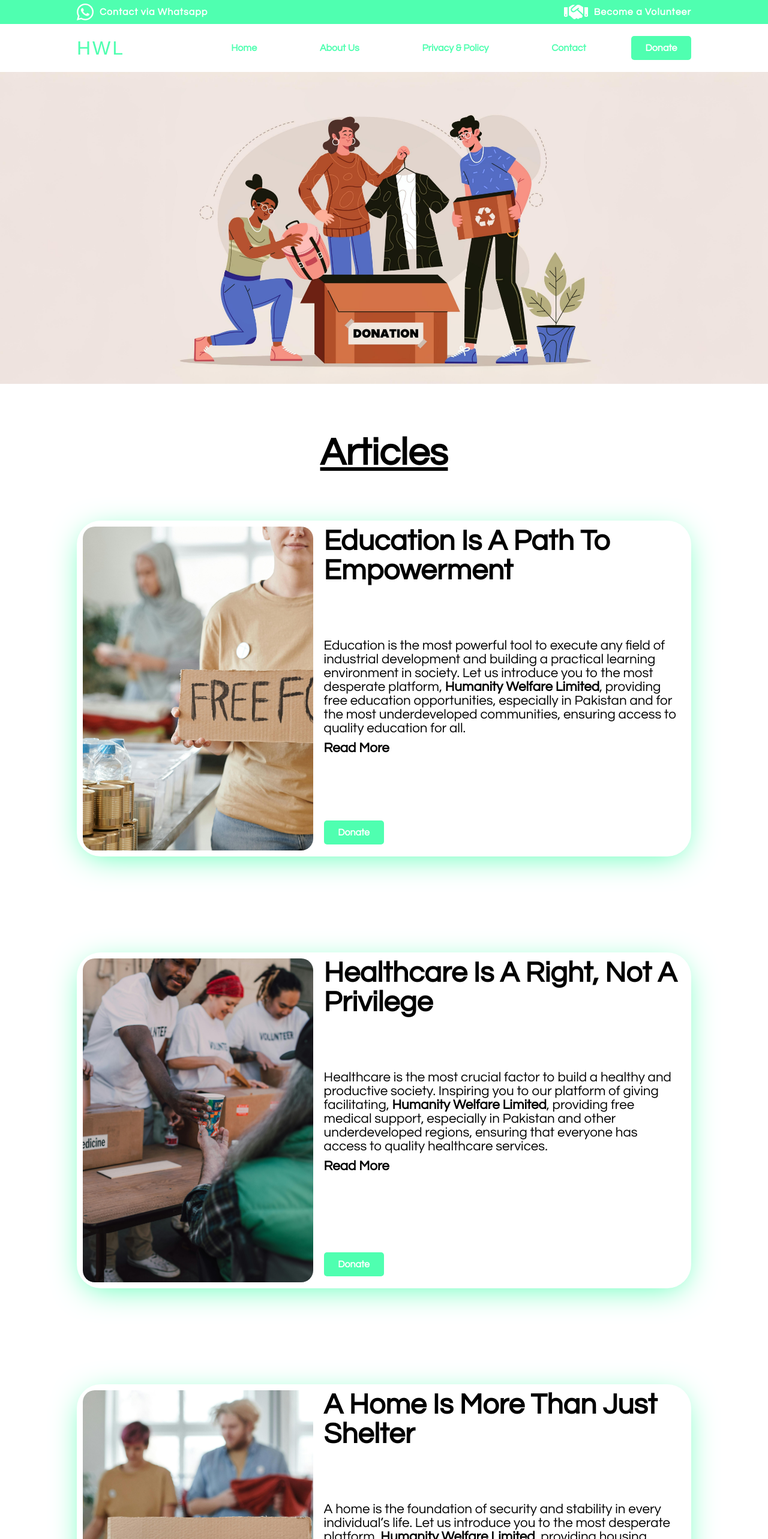
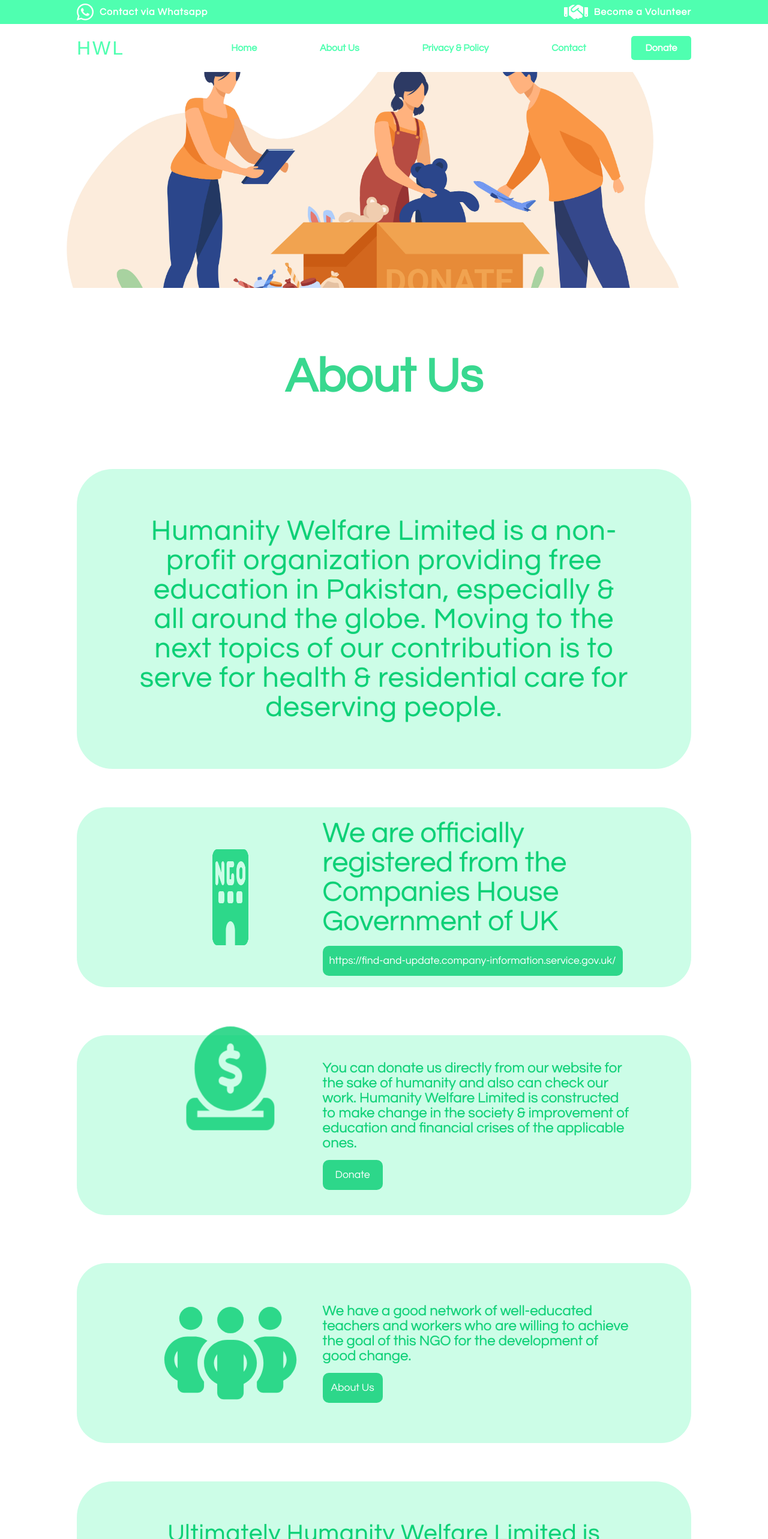
Before and after one commit to sohailmeer99/Humanity-Welfare-Limited, a React (Vite) app: page / in a window 1280 px wide. Shown: the top 2566 px of the page at 60% size. Built offline with nearby package versions, Linux system fonts and the light colour scheme; a web font is replaced by a local one.

Commit message:
About us page design ready and deployed

```diff
--- a/public/style.css
+++ b/public/style.css
@@ -14,7 +14,8 @@ body{
     cursor: pointer;
     font-weight: 700;
     border: none;
-    background-color: #4FFFB0;
+    background-color: #4FFFB0
+    ;
     color: #fff;
     border-radius: 5px;
 }
--- /dev/null
+++ b/src/components/about-us.jsx
@@ -0,0 +1,58 @@
+import { FontAwesomeIcon } from "@fortawesome/react-fontawesome";
+import { faBuildingNgo, faCircleDollarToSlot,faPeopleGroup } from "@fortawesome/free-solid-svg-icons";
+function AboutUs(){
+    return(
+
+        <div style={{width:'100%',display:'flex',flexDirection:'column',justifyContent:'center',alignItems:'center'}}>
+         <br /><br /><br /><br /><div style={{ width: '100%', textAlign: 'center', marginTop: '40px' }}>
+                <h1 style={{ fontSize: '5rem', fontWeight: 'bold', color: '#00cd70c7' }}>
+                    About Us
+                </h1>
+            </div><br /><br /><br /><br /><br /><br /><br />
+            <div style={{width:'80%',height:'500px',backgroundColor:'#96fbce7c',display:'flex',justifyContent:'center',borderRadius:'60px'}}>
+                <div style={{width:'80%',height:'100%',display:'flex',justifyContent:'center', alignItems:'center'}}>
+                    <p style={{fontSize:'3rem',letterSpacing:'1px',color:'#00cd70c7',textAlign:'center',textShadow: "0 0 1px #00cd70c7"}}>Humanity Welfare Limited is a non-profit organization providing free education in
+                    Pakistan, especially & all around the globe. Moving to the next topics of our contribution
+                     is to serve for health & residential care for deserving people.</p>
+                </div>
+            </div><br /><br /><br /><br />
+            <div style={{width:'80%',height:'300px', backgroundColor:'#96fbce7c',display:'flex',justifyContent:'center',alignItems:'center', borderRadius:'50px'}}>
+                <div style={{width:'30%' ,display:'flex',justifyContent:'center',alignItems:'center'}}>
+                    <div><FontAwesomeIcon icon={faBuildingNgo} size="10x" color="#00cd70c7" flip/></div>
+                </div>
+                <div style={{width:'50%',display:'flex-start',flexDirection:'column',justifyContent:'space-evenly',alignItems:'center'}}>
+                    <div><p style={{fontSize:'3rem',color:'#00cd70c7',textShadow: "0 0 1px #00cd70c7"}}>We are officially registered from the Companies House Government of UK </p></div>
+                   <br /> <div style={{width:'500px',height:'50px',backgroundColor:'#00cd70c7',borderRadius:'10px',display:'flex',justifyContent:'center',alignItems:'center'}}><a style={{fontSize:'1.1rem',color:'#fff'}}>https://find-and-update.company-information.service.gov.uk/</a></div>
+                </div>
+            </div><br /><br /><br /><br /><br />
+            <div style={{width:'80%',height:'300px', backgroundColor:'#96fbce7c',display:'flex',justifyContent:'center',alignItems:'center', borderRadius:'50px'}}>
+                <div style={{width:'30%' ,display:'flex',justifyContent:'center',alignItems:'center'}}>
+                    <div><FontAwesomeIcon icon={faCircleDollarToSlot} size="10x" color="#00cd70c7" bounce /></div>
+                </div>
+                <div style={{width:'50%',display:'flex-start',flexDirection:'column',justifyContent:'space-evenly'}}>
+                    <div><p style={{fontSize:'1.5rem',color:'#00cd70c7',textShadow: "0 0 1px #00cd70c7"}}>You can donate us directly from our website for the sake of humanity and also can check our work. Humanity Welfare Limited is constructed to make change in the society & improvement of education and financial crises of the applicable ones.
+                    </p></div><br />
+                    <div style={{width:'100px',height:'50px',backgroundColor:'#00cd70c7',borderRadius:'10px',display:'flex',justifyContent:'center',alignItems:'center'}}><a style={{fontSize:'1.1rem',color:'#fff'}}>Donate</a></div>
+                </div>
+            </div><br /><br /><br /><br /><br />
+            <div style={{width:'80%',height:'300px', backgroundColor:'#96fbce7c',display:'flex',justifyContent:'center',alignItems:'center', borderRadius:'50px'}}>
+                <div style={{width:'30%' ,display:'flex',justifyContent:'center',alignItems:'center'}}>
+                    <div><FontAwesomeIcon icon={faPeopleGroup} size="10x" color="#00cd70c7" beat /></div>
+                </div>
+                <div style={{width:'50%',display:'flex-start',flexDirection:'column',justifyContent:'space-evenly'}}>
+                    <div><p style={{fontSize:'1.5rem',color:'#00cd70c7',textShadow: "0 0 1px #00cd70c7"}}>We have a good network of well-educated teachers and workers who are willing to achieve the goal of this NGO for the development of good change.
+
+                    </p></div><br />
+                    <div style={{width:'100px',height:'50px',backgroundColor:'#00cd70c7',borderRadius:'10px',display:'flex',justifyContent:'center',alignItems:'center'}}><a style={{fontSize:'1.1rem',color:'#fff'}}>About Us</a></div>
+                </div>
+            </div><br /><br /><br /><br />
+            <div style={{width:'80%',height:'500px',backgroundColor:'#96fbce7c',display:'flex',justifyContent:'center',borderRadius:'60px'}}>
+                <div style={{width:'80%',height:'100%',display:'flex',justifyContent:'center', alignItems:'center'}}>
+                    <p style={{fontSize:'2.5rem',letterSpacing:'1px',color:'#00cd70c7',textAlign:'center',textShadow: "0 0 1px #00cd70c7"}}>Ultimately Humanity Welfare Limited is about fostering a global community that values the health and happiness of everyone by providing access to education, mentorship, and mental health services, we can empower youth to reach their full potential. It’s also crucial to advocate for safe spaces, build strong communities, and ensure equal opportunities.
+</p>
+                </div>
+            </div><br /><br /><br /><br />
+        </div>
+    )
+}
+export default AboutUs;
--- a/src/components/navbar2.jsx
+++ b/src/components/navbar2.jsx
@@ -1,6 +1,6 @@
 function NavbarS(){
     return(
-        <div style={{width:'100%', height:'10vh', display:'flex',backgroundColor:'#fff', justifyContent:'center',alignItems:'center',position:'sticky',top:'0'}}>
+        <div style={{zIndex: '1000',width:'100%', height:'10vh', display:'flex',backgroundColor:'#fff', justifyContent:'center',alignItems:'center',position:'sticky',top:'0'}}>
             <div style={{width:'80%',height:'10vh',display:'flex', justifyContent:'space-between',alignItems:'center'}}>
                 <div><h1 style={{color:'#4FFFB0',cursor:'pointer',letterSpacing:'3px',fontFamily: "'Boldonse', sans-serif",fontWeight:'normal'}}>HWL</h1></div>
                 <div style={{ width:'80%',display:'flex', justifyContent:'space-between',alignItems:'center'}}>
--- a/src/index.jsx
+++ b/src/index.jsx
@@ -1,23 +1,44 @@
+import { useState } from "react";
 import NavbarF from "./components/navbar1";
 import NavbarS from "./components/navbar2";
 import Article from "./components/article";
 import Footer from "./components/footer";
-function Index(){
-    return(
+import AboutUs from "./components/about-us";
+
+function Index() {
+    const [aboutUs, setAboutUs] = useState(false);
+    return (
         <div>
             <NavbarF />
             <NavbarS />
-            <div>
-                <img style={{width:'100%',height:'65vh',objectFit:'cover'}} src="/Humanity-Welfare-Limited/assets/3.jpg" />
+
+            {/* Hero Section with Image */}
+            <div style={{ width: '100%' }}>
+                <img
+                    style={{ width: '100%', height: '45vh', objectFit: 'cover' }}
+                    src="/Humanity-Welfare-Limited/assets/1.jpg"
+                />
             </div>
-            <div style={{width:'100%',display:'flex',margin:'80px 0',justifyContent:'center'}}>
-                <h1 style={{fontSize:'4rem', color:'#000',textDecoration:'underline'}}>Articles</h1>
-            </div>
-            <Article articleNumber = {0} img="/Humanity-Welfare-Limited/assets/4.jpg" />
-            <Article articleNumber = {1} img="/Humanity-Welfare-Limited/assets/5.jpg"/>
-            <Article articleNumber = {2} img="/Humanity-Welfare-Limited/assets/6.jpg"/>
+
+
+            {aboutUs && (
+                <div>
+                    <img style={{ width: '100%', height: '65vh', objectFit: 'cover' }} src="/Humanity-Welfare-Limited/assets/3.jpg" />
+                    <div style={{ width: '100%', display: 'flex', margin: '80px 0', justifyContent: 'center' }}>
+                        <h1 style={{ fontSize: '4rem', color: '#000', textDecoration: 'underline' }}>Articles</h1>
+                    </div>
+                    <Article articleNumber={0} img="/Humanity-Welfare-Limited/assets/4.jpg" />
+                    <Article articleNumber={1} img="/Humanity-Welfare-Limited/assets/5.jpg" />
+                    <Article articleNumber={2} img="/Humanity-Welfare-Limited/assets/6.jpg" />
+                </div>
+            )}
+
+            {/* About Us Section */}
+            <AboutUs />
+            <br /><br /><br />
             <Footer />
         </div>
     );
 }
+
 export default Index;
```
